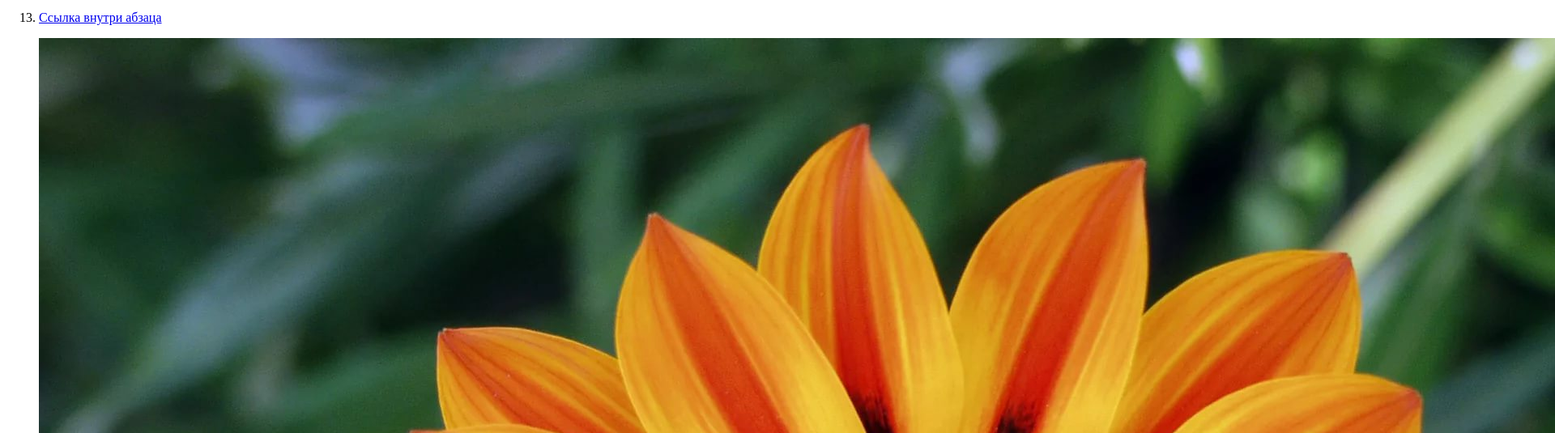
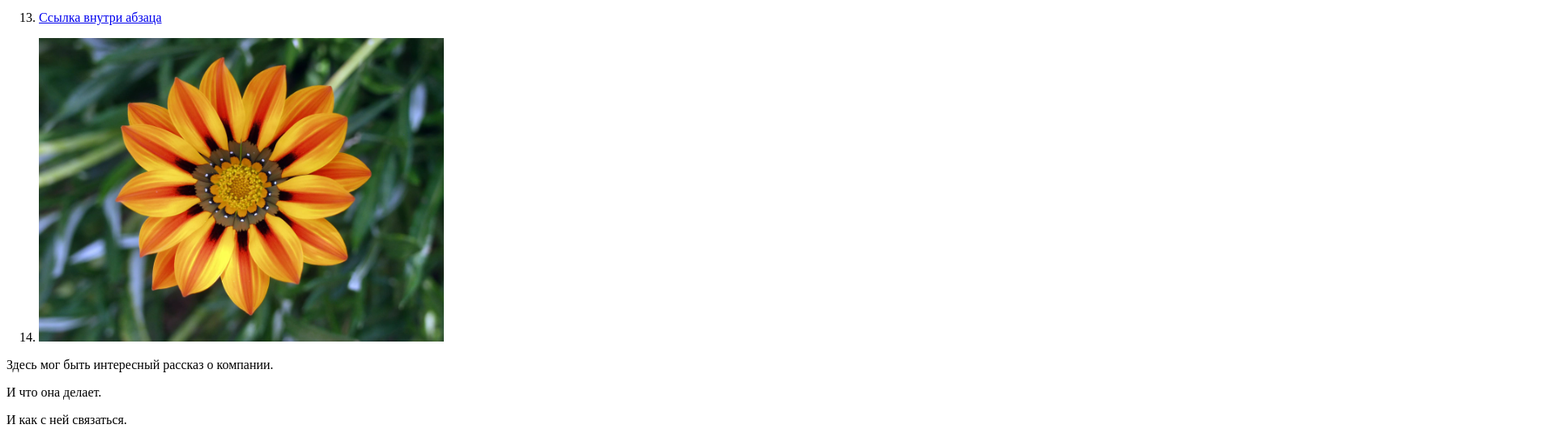
Before and after one commit to GolovkinAlexander/GolovkinAlexander.github.io, a plain HTML site: page index.html in a window 1280 px wide. Shown: the part 321-856 px from the top of the page at 81% size, 1920 px wide, since content can reach past the window. Drawn offline with Linux system fonts and the light colour scheme.

Commit message:
Update index.html

```diff
--- a/index.html
+++ b/index.html
@@ -31,7 +31,7 @@
       <li> <a href="https://example.com/" rel="nofollow"> Ссылка с запретом для перехода </a> </li>
       <li> <!--noindex--><a href="http://example.com/" >Ссылка с запретом для индексации</a><!--/noindex--> </li>
       <li> <p><a href="http://example.com/" >Ссылка внутри абзаца</a><p> </li>
-      <li> <a href="https://en.wikipedia.org/wiki/Flower"> <img src="image.jpg"> </a> </li>
+      <li> <a href="https://en.wikipedia.org/wiki/Flower"> <img src="image.jpg" width="500"> </a> </li>
 
     </ol>
     <p id="#about">Здесь мог быть интересный рассказ о компании.</p>
```
